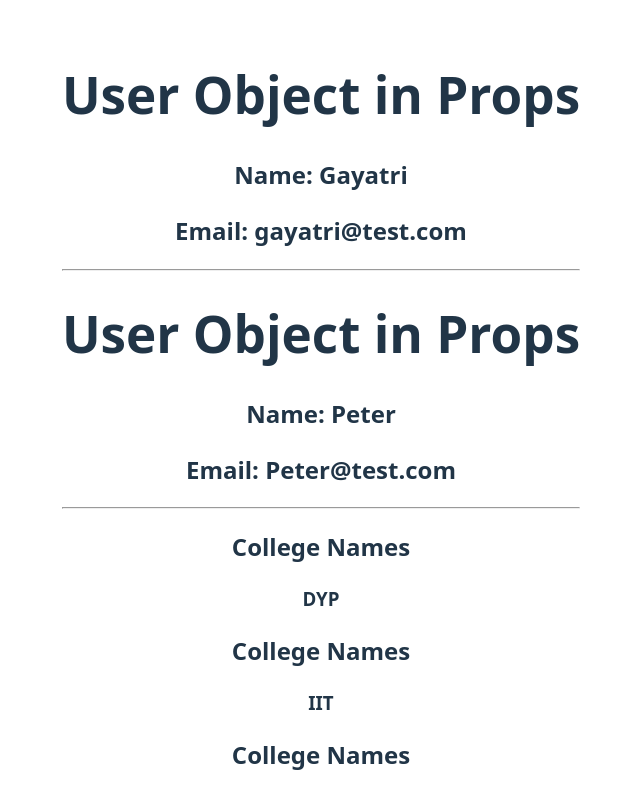
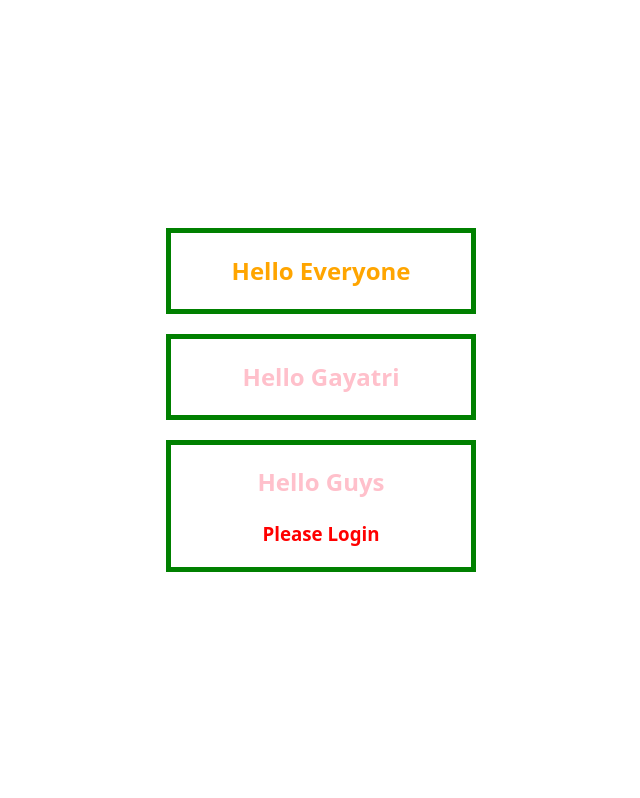
Before and after one commit to GayatriKolhapure/Learn-Online-ReactJS-Step-By-Step, a React (Vite) app in the folder React-2nd/: page / in a window 1280 px wide. Shown: the top 798 px of the page, without its empty margins (319-959 px from the left). Built offline with nearby package versions, Linux system fonts and the light colour scheme.

Commit message:
learned default props and pass JSX with props

```diff
--- a/React-2nd/src/App.jsx
+++ b/React-2nd/src/App.jsx
@@ -8,25 +8,27 @@ import TaskSix from './Task6.jsx'
 import TaskSeven, {User} from './Task&Props.jsx'
 import College from './College.jsx'
 import Student from './Student.jsx'
+import User1 from './User.jsx'
+import Wrapper from './Wrapper.jsx'
 
-import { useState } from 'react'
+// import { useState } from 'react'
 
 function App() {
   // let name = "Gayatri";
-  let userObj1 = {
-    name:"Gayatri",
-    age:21,
-    email:"gayatri@test.com"
-  };
-  let userObj2 = {
-    name:"Peter",
-    age:25,
-    email:"Peter@test.com"
-  };
+  // let userObj1 = {
+  //   name:"Gayatri",
+  //   age:21,
+  //   email:"gayatri@test.com"
+  // };
+  // let userObj2 = {
+  //   name:"Peter",
+  //   age:25,
+  //   email:"Peter@test.com"
+  // };
 
-  let collegeName = ["IIT","DYP",'SIT','KIT']
+  // let collegeName = ["IIT","DYP",'SIT','KIT']
 
-  const [student, setStudent]=useState("sam");
+  // const [student, setStudent]=useState("sam");
 
 
   return (
@@ -38,7 +40,7 @@ function App() {
     {/* <TaskFive/> */}
     {/* <TaskSix/> */}
     {/* <TaskSeven name={name}age={21} /> */}
-    <User user={userObj1} />
+    {/* <User user={userObj1} />
     <User user={userObj2} />
 
     <College name={collegeName[1]}/>
@@ -48,7 +50,25 @@ function App() {
 
 
     {student && < Student name={student}/>}
-    <button onClick={()=>setStudent("Ram")}>Change Student name</button>
+    <button onClick={()=>setStudent("Ram")}>Change Student name</button> */}
+
+
+
+
+    {/* <User1 userName="Gayatri"/>
+    <User1 /> */}
+
+    <Wrapper color="orange">
+      <h2>Hello Everyone</h2>
+    </Wrapper>
+     <Wrapper>
+      <h2>Hello Gayatri</h2>
+    </Wrapper>
+     <Wrapper>
+      <h2>Hello Guys</h2>
+      <h3 style={{color:"red"}}>Please Login</h3>
+    </Wrapper>
+
     </>
   )
 }
--- /dev/null
+++ b/React-2nd/src/User.jsx
@@ -0,0 +1,10 @@
+function User1({userName ="new user"}){
+    return(
+        <>
+        <h1>Props part 2 in React Js</h1>
+        <h2>{userName}</h2>
+
+        </>
+    )
+}
+export default User1;
--- /dev/null
+++ b/React-2nd/src/Wrapper.jsx
@@ -0,0 +1,8 @@
+function Wrapper({children, color="pink"}){
+    return(
+        <div style={{color:color, border:"5px solid green", width:"300px", margin:"20px"}}>
+        {children}
+        </div>
+    )
+}
+export default Wrapper;
```
